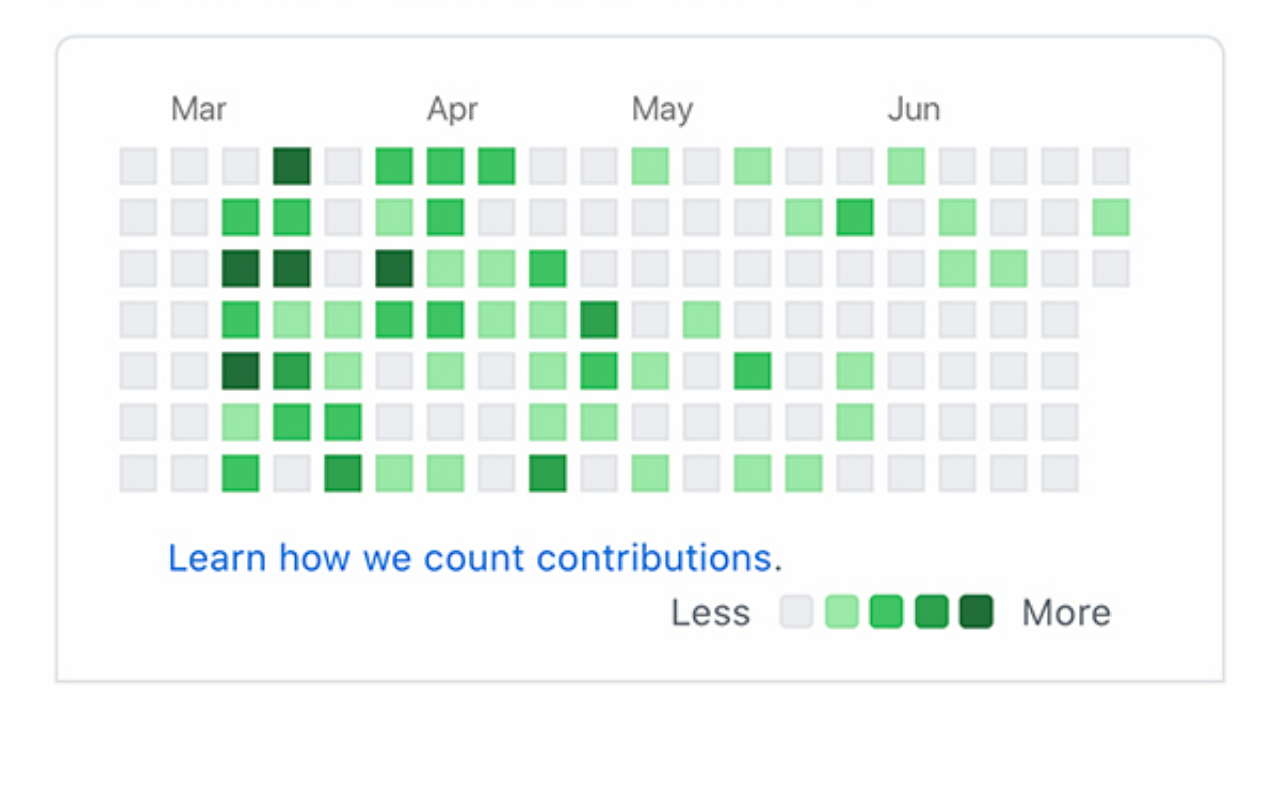
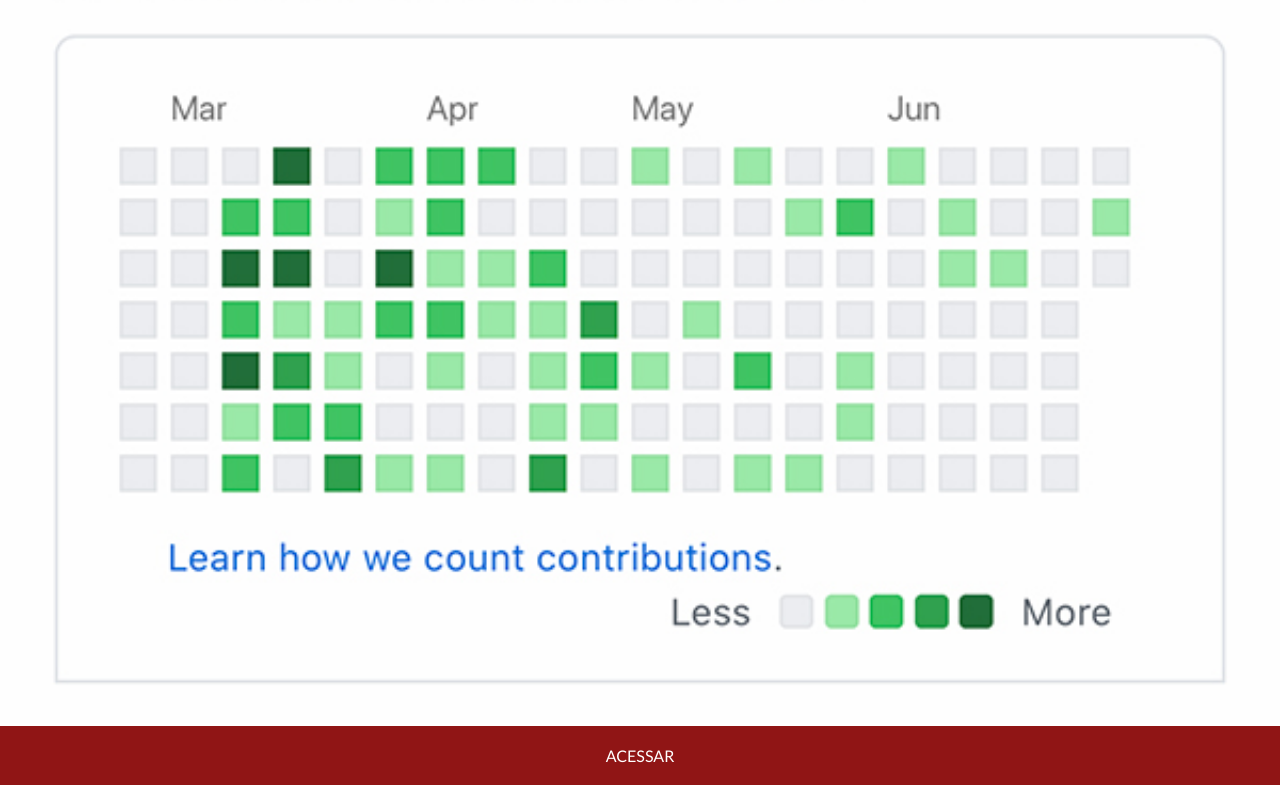
Before and after one commit to larryworkson/04-HTML-CSS, a plain HTML site: page desafios/016-social/paginas/git.html in a window 1280 px wide. Shown: the part 4009-4794 px from the top of the page. Before the commit the page ends 4736 px from the top, so only its background shows below. Drawn offline with Linux system fonts and the light colour scheme.

Commit message:
exercicio rede social

```diff
--- a/desafios/016-social/paginas/git.html
+++ b/desafios/016-social/paginas/git.html
@@ -4,14 +4,12 @@
     <meta charset="UTF-8">
     <meta name="viewport" content="width=device-width, initial-scale=1.0">
     <title>Home</title>
-    <style>
-        * {
-            padding: 0px;
-            margin: 0px;
-        }
-    </style>
+    <link rel="stylesheet" href="pags-sociais.css">
 </head>
 <body>
     <img width="100%" src="../imagens/tela-github.jpg">
+    <section id="acesso">
+        <a href="https://github.com/gustavoguanabara/" target="_blank">ACESSAR</a>
+    </section>
 </body>
 </html>
--- /dev/null
+++ b/desafios/016-social/paginas/pags-sociais.css
@@ -0,0 +1,24 @@
+
+* {
+    padding: 0px;
+    margin: 0px;
+    font-family: 'Gill Sans', 'Gill Sans MT', 'Trebuchet MS', sans-serif;
+}
+section {
+    width: 100%;
+
+
+}
+section>a {
+    background-color: rgb(144, 21, 21);
+    display: block;
+    text-decoration: none;
+    color: #ffffff;
+    padding: 20px;
+    text-align: center;
+
+}
+section>a:hover {
+    background-color: rgb(218, 55, 55);
+    text-decoration: underline;
+}
```
Also changed, not shown: desafios/016-social/index.html (+1 -2 lines), desafios/016-social/paginas/face.html (+4 -6 lines), desafios/016-social/paginas/home.html (+1 -0 lines), desafios/016-social/paginas/insta.html (+22 -0 lines), desafios/016-social/paginas/twitter.html (+4 -6 lines), desafios/016-social/paginas/youtube.html (+4 -6 lines), desafios/016-social/style.css (+14 -2 lines).
